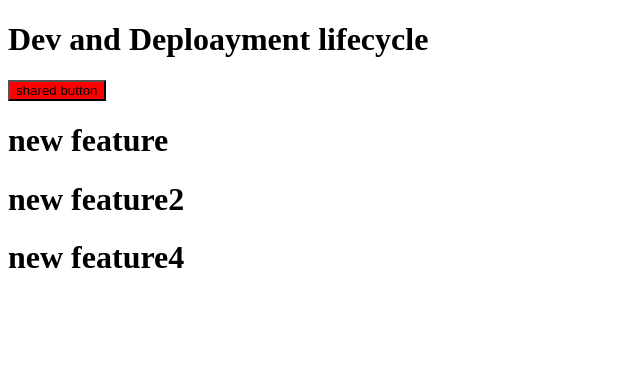
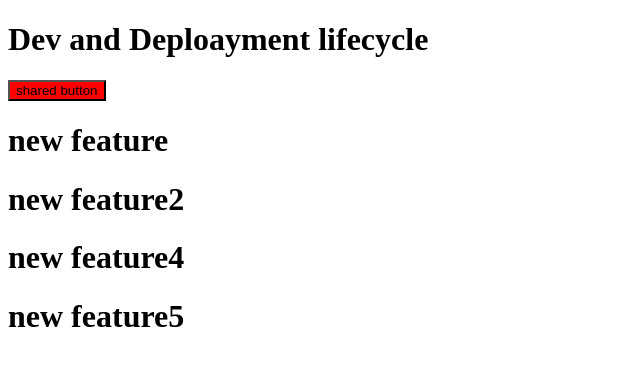
Before and after one commit to shekharpandey10/fe-deploy-lifecycle, a React (Vite) app in the folder apps/customer-portal/: page / in a window 1280 px wide. Shown: the top 366 px of the page, without its empty margins (0-640 px from the left). Built offline with nearby package versions, Linux system fonts and the light colour scheme.

Commit message:
feat 5 added

```diff
--- a/apps/customer-portal/src/App.tsx
+++ b/apps/customer-portal/src/App.tsx
@@ -11,6 +11,7 @@ function App() {
       <h1>new feature</h1>
       <h1>new feature2</h1>
       <h1>new feature4</h1>
+      <h1>new feature5</h1>
     </>
   )
 }
```
